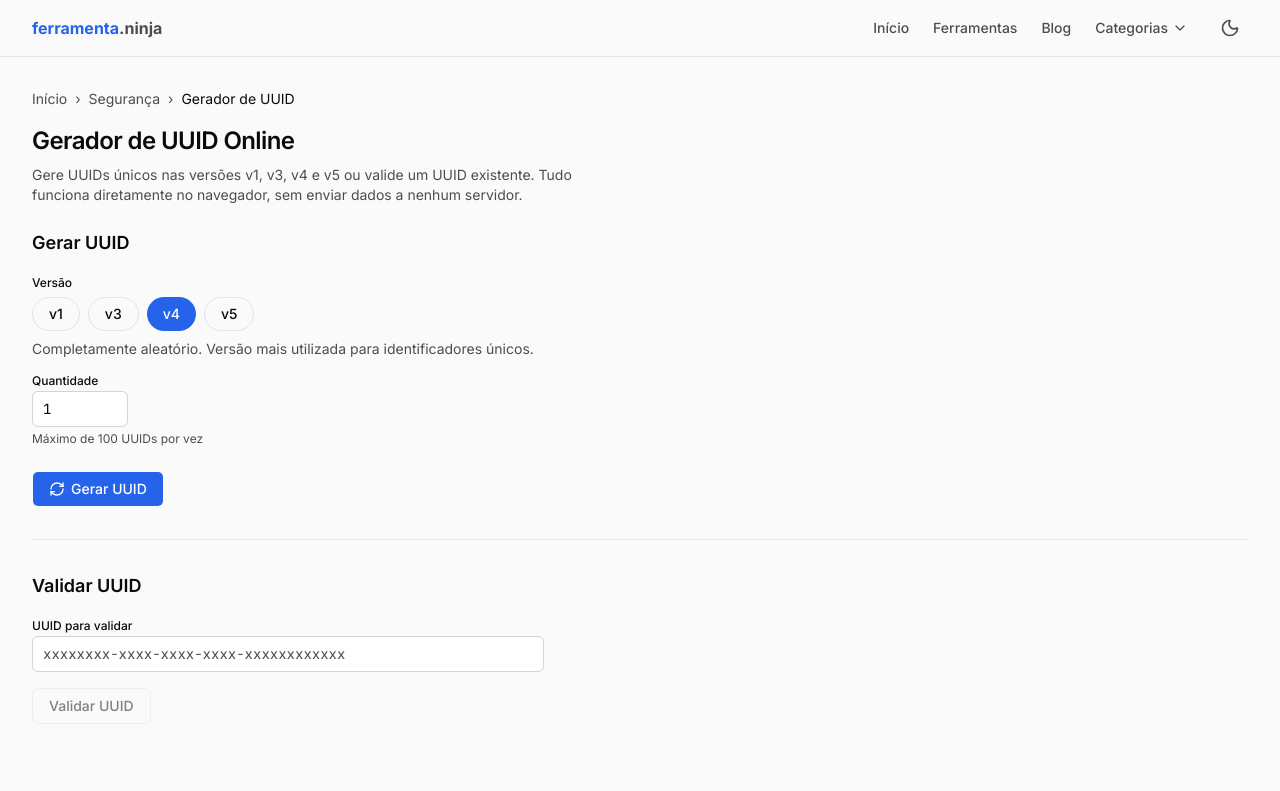
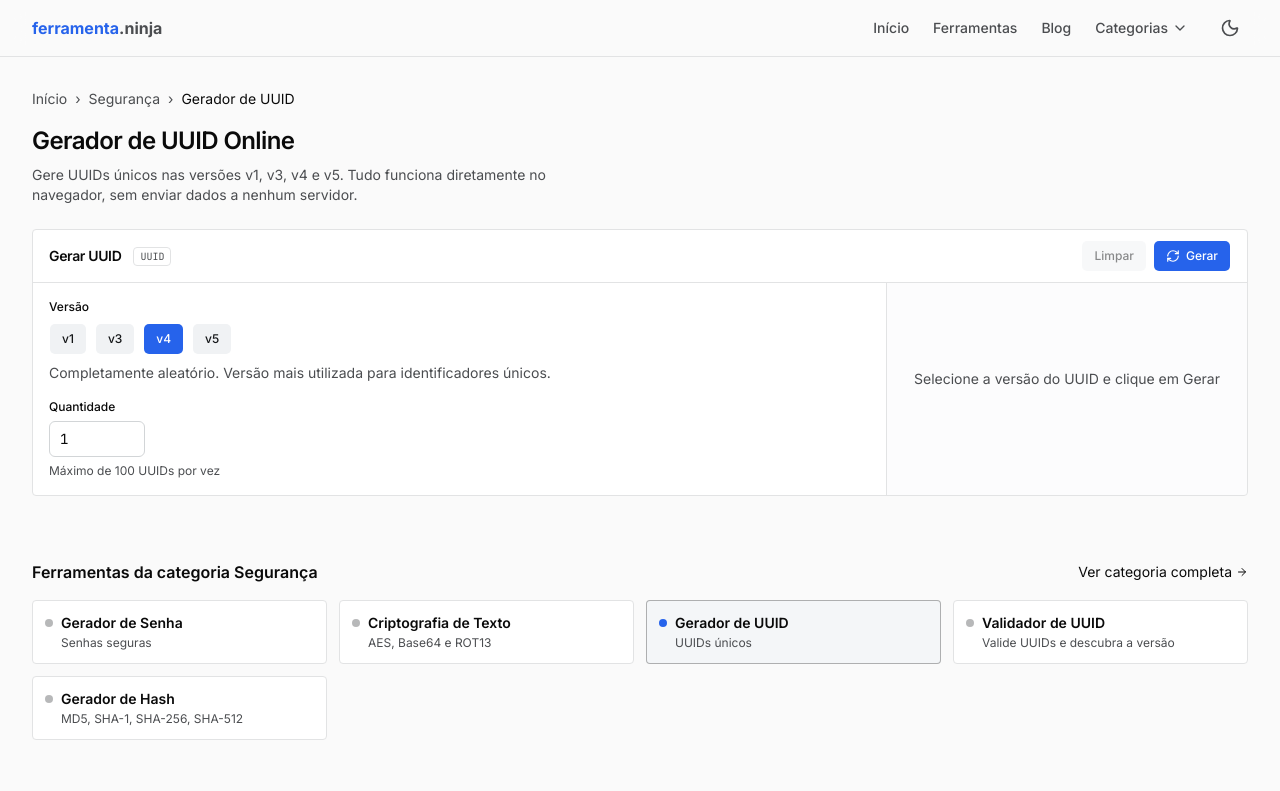
Before and after one commit to lucasparteka/ferramenta-ninja-frontend, a Next.js app: page /ferramentas/gerador-de-uuid in a window 1280 px wide. Shown: the top 791 px of the page. Built offline with nearby package versions, Linux system fonts and the light colour scheme.

Commit message:
criação pagina paa validar uuid e melhorias de layout

```diff
--- a/src/app/ferramentas/gerador-de-uuid/page.tsx
+++ b/src/app/ferramentas/gerador-de-uuid/page.tsx
@@ -1,13 +1,12 @@
 import type { Metadata } from "next";
 import { PageLayout } from "@/components/shared/page-layout";
 import { RelatedTools } from "@/components/shared/related-tools";
-import { UuidGenerator } from "@/components/tools/uuid-generator/uuid-generator";
-import { UuidValidator } from "@/components/tools/uuid-generator/uuid-validator";
+import { UuidGeneratorClient } from "@/components/tools/uuid-generator/uuid-generator";
 
 export const metadata: Metadata = {
 	title: "Gerador de UUID Online Grátis | Ferramenta Ninja",
 	description:
-		"Gere UUIDs únicos nas versões v1, v3, v4 e v5 e valide UUIDs existentes. Ferramenta gratuita, sem cadastro, funciona diretamente no navegador.",
+		"Gere UUIDs únicos nas versões v1, v3, v4 e v5. Ferramenta gratuita, sem cadastro, funciona diretamente no navegador.",
 	keywords: [
 		"gerador de uuid",
 		"uuid online",
@@ -16,7 +15,6 @@ export const metadata: Metadata = {
 		"uuid v1",
 		"uuid v3",
 		"uuid v5",
-		"validar uuid",
 		"unique identifier",
 		"guid generator",
 	],
@@ -232,24 +230,11 @@ export default function GeradorDeUuidPage() {
 			compact
 			toolHref="/ferramentas/gerador-de-uuid"
 			title="Gerador de UUID Online"
-			description="Gere UUIDs únicos nas versões v1, v3, v4 e v5 ou valide um UUID existente. Tudo funciona diretamente no navegador, sem enviar dados a nenhum servidor."
+			description="Gere UUIDs únicos nas versões v1, v3, v4 e v5. Tudo funciona diretamente no navegador, sem enviar dados a nenhum servidor."
 			relatedTools={<RelatedTools currentHref="/ferramentas/gerador-de-uuid" />}
 			extraContent={<SeoContent />}
 		>
-			<div className="space-y-8">
-				<div>
-					<h2 className="mb-5 text-lg font-semibold text-foreground">
-						Gerar UUID
-					</h2>
-					<UuidGenerator />
-				</div>
-				<div className="border-t border-border pt-8">
-					<h2 className="mb-5 text-lg font-semibold text-foreground">
-						Validar UUID
-					</h2>
-					<UuidValidator />
-				</div>
-			</div>
+			<UuidGeneratorClient />
 		</PageLayout>
 	);
 }
--- /dev/null
+++ b/src/app/ferramentas/validador-de-uuid/page.tsx
@@ -0,0 +1,137 @@
+import type { Metadata } from "next";
+import { PageLayout } from "@/components/shared/page-layout";
+import { RelatedTools } from "@/components/shared/related-tools";
+import { UuidValidator } from "@/components/tools/uuid-generator/uuid-validator";
+
+export const metadata: Metadata = {
+	title: "Validador de UUID Online Grátis | Ferramenta Ninja",
+	description:
+		"Valide qualquer UUID online de forma instantânea. Detecta a versão (v1 a v7) e confirma se o formato segue o padrão RFC 4122. Funciona no navegador, sem enviar dados.",
+	keywords: [
+		"validar uuid",
+		"validador de uuid",
+		"uuid válido",
+		"verificar uuid",
+		"uuid versão",
+		"rfc 4122",
+		"uuid inválido",
+		"checar uuid",
+	],
+};
+
+function SeoContent() {
+	return (
+		<>
+			<section>
+				<h2 className="mb-4 text-xl font-bold text-foreground">
+					Como funciona a validação de UUID?
+				</h2>
+				<p>
+					Um UUID (Universally Unique Identifier) segue o padrão RFC 4122 e é
+					representado como uma sequência de 32 dígitos hexadecimais no formato{" "}
+					<code>xxxxxxxx-xxxx-xxxx-xxxx-xxxxxxxxxxxx</code> — 8-4-4-4-12
+					caracteres separados por hífens.
+				</p>
+				<p className="mt-3">
+					Além do formato, cada versão reserva bits específicos para indicar a
+					versão (bits 12–15 do terceiro grupo) e a variante (bits mais
+					significativos do quarto grupo). O validador verifica tanto o formato
+					quanto esses bits para determinar se o UUID é válido e qual versão ele
+					representa.
+				</p>
+			</section>
+
+			<section>
+				<h2 className="mb-4 text-xl font-bold text-foreground">
+					Para que serve um validador de UUID?
+				</h2>
+				<div className="space-y-3">
+					<p>
+						<strong className="text-foreground">Debug de integrações:</strong>{" "}
+						confirme se um UUID recebido de uma API externa está bem formado
+						antes de usá-lo como chave em banco de dados ou em chamadas
+						subsequentes.
+					</p>
+					<p>
+						<strong className="text-foreground">Testes de QA:</strong> verifique
+						se os identificadores gerados pelo seu sistema seguem o padrão
+						correto e a versão esperada.
+					</p>
+					<p>
+						<strong className="text-foreground">Diagnóstico de erros:</strong>{" "}
+						quando um sistema rejeita um UUID, use o validador para distinguir
+						entre problemas de formato, versão incorreta ou valor malformado.
+					</p>
+				</div>
+			</section>
+
+			<section>
+				<h2 className="mb-4 text-xl font-bold text-foreground">
+					Perguntas Frequentes
+				</h2>
+				<div className="space-y-6">
+					<div>
+						<h3 className="mb-1 font-semibold text-foreground">
+							O validador detecta a versão do UUID?
+						</h3>
+						<p>
+							Sim. Ao validar um UUID, o resultado indica a versão detectada (v1
+							a v7) com base nos bits reservados do padrão RFC 4122. Isso permite
+							confirmar não apenas se o UUID é válido, mas também se é da versão
+							esperada pela sua aplicação.
+						</p>
+					</div>
+					<div>
+						<h3 className="mb-1 font-semibold text-foreground">
+							UUID nil (todos zeros) é considerado válido?
+						</h3>
+						<p>
+							O UUID nil (
+							<code>00000000-0000-0000-0000-000000000000</code>) segue o formato
+							correto, mas não possui uma versão definida segundo o RFC 4122. O
+							comportamento de validação depende da biblioteca usada — algumas
+							aceitam, outras rejeitam. Este validador usa a biblioteca{" "}
+							<code>uuid</code> do npm como referência.
+						</p>
+					</div>
+					<div>
+						<h3 className="mb-1 font-semibold text-foreground">
+							O validador aceita UUID em maiúsculas?
+						</h3>
+						<p>
+							Sim. O padrão RFC 4122 define o formato em letras minúsculas, mas
+							UUIDs em maiúsculas são amplamente aceitos na prática. O validador
+							trata ambas as formas como equivalentes.
+						</p>
+					</div>
+					<div>
+						<h3 className="mb-1 font-semibold text-foreground">
+							Os dados são enviados para algum servidor?
+						</h3>
+						<p>
+							Não. Toda a validação ocorre diretamente no seu navegador. Nenhum
+							UUID digitado é transmitido ou armazenado em qualquer servidor.
+						</p>
+					</div>
+				</div>
+			</section>
+		</>
+	);
+}
+
+export default function ValidadorDeUuidPage() {
+	return (
+		<PageLayout
+			compact
+			toolHref="/ferramentas/validador-de-uuid"
+			title="Validador de UUID Online"
+			description="Valide qualquer UUID instantaneamente e descubra sua versão. Aceita v1 a v7, verifica o padrão RFC 4122 e funciona direto no navegador, sem enviar dados."
+			relatedTools={
+				<RelatedTools currentHref="/ferramentas/validador-de-uuid" />
+			}
+			extraContent={<SeoContent />}
+		>
+			<UuidValidator />
+		</PageLayout>
+	);
+}
--- a/src/components/tools/credit-card-generator/credit-card-validator.tsx
+++ b/src/components/tools/credit-card-generator/credit-card-validator.tsx
@@ -58,7 +58,7 @@ export function CreditCardValidator() {
 				</form>
 			}
 			emptyState={
-				<div className="flex min-h-[200px] flex-col items-center justify-center gap-2 rounded-md border border-dashed border-border bg-muted/30 p-8 text-center">
+				<div className="flex min-h-50 flex-col items-center justify-center gap-2 bg-card p-8 text-center">
 					<CreditCard
 						className="h-5 w-5 text-muted-foreground"
 						strokeWidth={1.75}
--- a/src/components/tools/uuid-generator/uuid-generator.tsx
+++ b/src/components/tools/uuid-generator/uuid-generator.tsx
@@ -4,6 +4,8 @@ import { RefreshCw } from "lucide-react";
 import { useState } from "react";
 import { toast } from "sonner";
 import { CopyButton } from "@/components/shared/copy-button";
+import { LayoutD } from "@/components/shared/layout-d";
+import { ToolHeader } from "@/components/shared/tool-header";
 import { Button } from "@/components/ui/button";
 import { Input } from "@/components/ui/input";
 import { Label } from "@/components/ui/label";
@@ -34,9 +36,9 @@ const VERSION_DESCRIPTIONS: Record<UuidVersion, string> = {
 	v5: "Baseado em namespace e nome usando hash SHA-1. O mesmo par namespace + nome sempre gera o mesmo UUID.",
 };
 
-export function UuidGenerator() {
+export function UuidGeneratorClient() {
 	const [selectedVersion, setSelectedVersion] = useState<UuidVersion>("v4");
-	const [quantity, setQuantity] = useState(1);
+	const [quantity, setQuantity] = useState("1");
 	const [name, setName] = useState("");
 	const [namespaceType, setNamespaceType] = useState<UuidNamespace>("dns");
 	const [customNamespace, setCustomNamespace] = useState("");
@@ -59,40 +61,112 @@ export function UuidGenerator() {
 			return;
 		}
 		const namespace = resolveNamespace();
-		const generated = generateMultipleUuids(quantity, selectedVersion, {
-			name,
-			namespace,
-		});
+		const generated = generateMultipleUuids(
+			Math.min(100, Math.max(1, Number(quantity) || 1)),
+			selectedVersion,
+			{
+				name,
+				namespace,
+			},
+		);
 		setUuids(generated);
 	}
 
+	function handleReset() {
+		setUuids([]);
+		setName("");
+		setCustomNamespace("");
+	}
+
 	function handleQuantity(raw: string) {
-		const value = Number(raw);
-		if (!Number.isNaN(value)) setQuantity(Math.min(100, Math.max(1, value)));
+		if (raw === "" || /^\d+$/.test(raw)) setQuantity(raw);
 	}
 
 	return (
-		<div className="space-y-6">
-			<div className="space-y-4">
+		<LayoutD
+			header={
+				<ToolHeader
+					title="Gerar UUID"
+					badge="UUID"
+					actions={
+						<>
+							<Button
+								variant="secondary"
+								size="sm"
+								onClick={handleReset}
+								disabled={uuids.length === 0}
+							>
+								Limpar
+							</Button>
+							<Button size="sm" onClick={handleGenerate} className="gap-1.5">
+								<RefreshCw className="h-3 w-3" />
+								Gerar
+							</Button>
+						</>
+					}
+				/>
+			}
+			sidebar={
+				uuids.length === 0 ? (
+					<div className="flex flex-col items-center justify-center gap-2 p-6 text-center min-h-48 max-md:border-t max-md:border-border">
+						<p className="text-sm text-muted-foreground">
+							Selecione a versão do UUID e clique em Gerar
+						</p>
+					</div>
+				) : (
+					<div className="p-4 space-y-3 max-md:border-t max-md:border-border min-h-48">
+						{uuids.length > 1 && (
+							<div className="flex items-center justify-between">
+								<span className="text-[10px] font-semibold uppercase tracking-wider text-muted-foreground">
+									{uuids.length} UUIDs
+								</span>
+								<CopyButton
+									text={uuids.join("\n")}
+									label="Copiar todos"
+									size="sm"
+								/>
+							</div>
+						)}
+						<ul className="space-y-2">
+							{uuids.map((uuid) => (
+								<li
+									key={uuid}
+									className="flex items-center justify-between gap-2 rounded border border-border bg-background px-3 py-2"
+								>
+									<span className="truncate font-mono text-xs text-foreground">
+										{uuid}
+									</span>
+									<CopyButton
+										text={uuid}
+										iconOnly
+										size="icon-sm"
+										variant="secondary"
+									/>
+								</li>
+							))}
+						</ul>
+					</div>
+				)
+			}
+			sidebarWidth={360}
+		>
+			<div className="p-4 space-y-4">
 				<div className="space-y-2">
-					<Label>Versão</Label>
+					<Label className="text-xs">Versão</Label>
 					<div className="flex flex-wrap gap-2">
 						{VERSIONS.map(({ value, label }) => (
-							<button
+							<Button
 								key={value}
 								type="button"
 								onClick={() => {
 									setSelectedVersion(value);
 									setUuids([]);
 								}}
-								className={`rounded-full px-4 py-1.5 text-sm font-medium transition-colors ${
-									selectedVersion === value
-										? "bg-primary text-primary-foreground"
-										: "border border-border bg-background text-foreground hover:bg-secondary"
-								}`}
+								size="sm"
+								variant={selectedVersion === value ? "default" : "secondary"}
 							>
 								{label}
-							</button>
+							</Button>
 						))}
 					</div>
 					<p className="text-sm text-muted-foreground">
@@ -101,9 +175,9 @@ export function UuidGenerator() {
 				</div>
 
 				{needsNameInput && (
-					<div className="space-y-4 rounded-md border border-border p-4">
+					<div className="space-y-4 rounded-sm border border-border p-4">
 						<div className="space-y-2">
-							<Label>Namespace</Label>
+							<Label className="text-xs">Namespace</Label>
 							<div className="flex flex-wrap gap-2">
 								{NAMESPACES.map(({ value, label }) => (
 									<button
@@ -128,8 +202,10 @@ export function UuidGenerator() {
 						</div>
 
 						{namespaceType === "custom" && (
-							<div className="space-y-1">
-								<Label htmlFor="uuid-namespace">UUID do namespace</Label>
+							<div className="space-y-1.5">
+								<Label htmlFor="uuid-namespace" className="text-xs">
+									UUID do namespace
+								</Label>
 								<Input
 									id="uuid-namespace"
 									type="text"
@@ -141,8 +217,10 @@ export function UuidGenerator() {
 							</div>
 						)}
 
-						<div className="space-y-1">
-							<Label htmlFor="uuid-name">Nome</Label>
+						<div className="space-y-1.5">
+							<Label htmlFor="uuid-name" className="text-xs">
+								Nome
+							</Label>
 							<Input
 								id="uuid-name"
 								type="text"
@@ -155,15 +233,20 @@ export function UuidGenerator() {
 				)}
 
 				{!needsNameInput && (
-					<div className="space-y-1">
-						<Label htmlFor="uuid-quantity">Quantidade</Label>
+					<div className="space-y-1.5">
+						<Label htmlFor="uuid-quantity" className="text-xs">
+							Quantidade
+						</Label>
 						<Input
 							id="uuid-quantity"
-							type="number"
-							min={1}
-							max={100}
+							type="text"
+							inputMode="numeric"
 							value={quantity}
 							onChange={(e) => handleQuantity(e.target.value)}
+							onBlur={() => {
+								const n = Math.min(100, Math.max(1, Number(quantity) || 1));
+								setQuantity(String(n));
+							}}
 							className="w-24"
 						/>
 						<p className="text-xs text-muted-foreground">
@@ -172,40 +255,6 @@ export function UuidGenerator() {
 					</div>
 				)}
 			</div>
-
-			<Button onClick={handleGenerate} className="gap-1.5">
-				<RefreshCw className="size-4" />
-				Gerar UUID
-			</Button>
-
-			{uuids.length > 0 && (
-				<div className="space-y-3">
-					{uuids.length > 1 && (
-						<div className="flex items-center justify-between">
-							<span className="text-sm text-muted-foreground">
-								{uuids.length} UUIDs gerados
-							</span>
-							<CopyButton
-								text={uuids.join("\n")}
-								label="Copiar todos"
-							/>
-						</div>
-					)}
-					<ul className="space-y-2">
-						{uuids.map((uuid) => (
-							<li
-								key={uuid}
-								className="flex items-center justify-between gap-3 rounded-md border border-border bg-secondary/40 px-4 py-2.5"
-							>
-								<span className="font-mono text-sm text-foreground">
-									{uuid}
-								</span>
-								<CopyButton text={uuid} iconOnly size="icon-sm" />
-							</li>
-						))}
-					</ul>
-				</div>
-			)}
-		</div>
+		</LayoutD>
 	);
 }
--- a/src/components/tools/uuid-generator/uuid-validator.tsx
+++ b/src/components/tools/uuid-generator/uuid-validator.tsx
@@ -1,6 +1,10 @@
 "use client";
 
+import { CheckCircle } from "lucide-react";
 import { useState } from "react";
+import { Chip } from "@/components/shared/layout-b/chip";
+import { LayoutD } from "@/components/shared/layout-d";
+import { ToolHeader } from "@/components/shared/tool-header";
 import { Button } from "@/components/ui/button";
 import { Input } from "@/components/ui/input";
 import { Label } from "@/components/ui/label";
@@ -33,41 +37,60 @@ export function UuidValidator() {
 		setResult(validateUuid(input));
 	}
 
+	function handleReset() {
+		setInput("");
+		setResult(null);
+	}
+
 	function handleKeyDown(event: React.KeyboardEvent<HTMLInputElement>) {
-		if (event.key === "Enter") handleValidate();
+		if (event.key === "Enter" && input.trim()) handleValidate();
 	}
 
 	return (
-		<div className="space-y-4">
-			<div className="space-y-1">
-				<Label htmlFor="uuid-validate-input">UUID para validar</Label>
-				<Input
-					id="uuid-validate-input"
-					type="text"
-					value={input}
-					onChange={(e) => handleInput(e.target.value)}
-					onKeyDown={handleKeyDown}
-					placeholder="xxxxxxxx-xxxx-xxxx-xxxx-xxxxxxxxxxxx"
-					className="max-w-lg font-mono"
-				/>
-			</div>
-
+		<LayoutD
+			header={
+				<ToolHeader
+					title="Validar UUID"
+					badge="UUID"
+					actions={
+						<>
 							<Button
-				variant="outline"
+								variant="secondary"
+								size="sm"
+								onClick={handleReset}
+								disabled={!input}
+							>
+								Limpar
+							</Button>
+							<Button
+								size="sm"
 								onClick={handleValidate}
 								disabled={!input.trim()}
 							>
-				Validar UUID
+								<CheckCircle className="mr-1.5 h-3 w-3" />
+								Validar
 							</Button>
-
-			{result !== null && (
-				<div
-					className={`rounded-lg border p-4 ${
-						result.valid
-							? "border-success/30 bg-success/10"
-							: "border-destructive/30 bg-destructive/10"
-					}`}
-				>
+						</>
+					}
+				/>
+			}
+			sidebar={
+				result === null ? (
+					<div className="flex flex-col items-center justify-center gap-2 p-6 text-center min-h-48 max-md:border-t max-md:border-border">
+						<p className="text-sm text-muted-foreground">
+							Digite um UUID para validar
+						</p>
+					</div>
+				) : (
+					<div className="p-4 min-h-48 max-md:border-t max-md:border-border">
+						<div className="mb-2 flex items-center justify-between">
+							<span className="text-[10px] font-semibold uppercase tracking-wider text-muted-foreground">
+								Resultado
+							</span>
+							<Chip tone={result.valid ? "success" : "danger"}>
+								{result.valid ? "Válido" : "Inválido"}
+							</Chip>
+						</div>
 						<p
 							className={`font-semibold ${result.valid ? "text-success" : "text-destructive"}`}
 						>
@@ -85,7 +108,24 @@ export function UuidValidator() {
 							</p>
 						)}
 					</div>
-			)}
+				)
+			}
+			sidebarWidth={360}
+		>
+			<div className="p-4">
+				<Label htmlFor="uuid-validate-input" className="mb-1.5 block text-xs">
+					UUID
+				</Label>
+				<Input
+					id="uuid-validate-input"
+					type="text"
+					value={input}
+					onChange={(e) => handleInput(e.target.value)}
+					onKeyDown={handleKeyDown}
+					placeholder="xxxxxxxx-xxxx-xxxx-xxxx-xxxxxxxxxxxx"
+					className="max-w-sm font-mono"
+				/>
 			</div>
+		</LayoutD>
 	);
 }
--- a/src/lib/data/tools.ts
+++ b/src/lib/data/tools.ts
@@ -685,6 +685,14 @@ export const categories: ToolCategory[] = [
 				intent: "generate",
 			},
 			{
+				name: "Validador de UUID",
+				href: "/ferramentas/validador-de-uuid",
+				description: "Valide UUIDs e descubra a versão",
+				icon: Hash,
+				tags: ["dev", "id", "validacao"],
+				intent: "validate",
+			},
+			{
 				name: "Gerador de Hash",
 				href: "/ferramentas/gerador-de-hash",
 				description: "MD5, SHA-1, SHA-256, SHA-512",
```
Also changed, not shown: 1 other file (tests, documents, lock files or other folders). Lines whose indentation alone changed are shown as unchanged.
